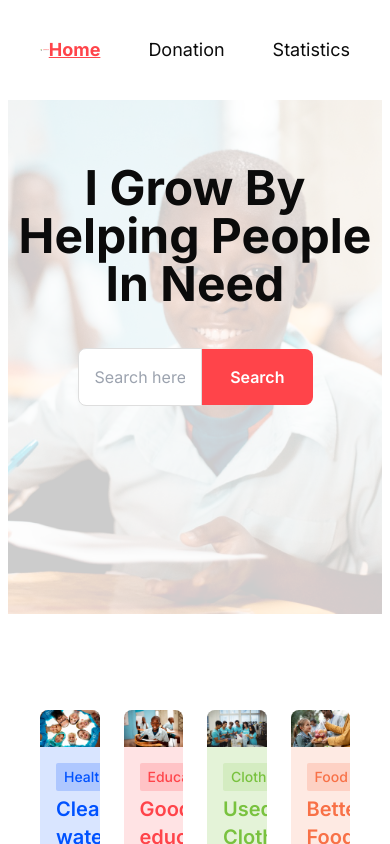
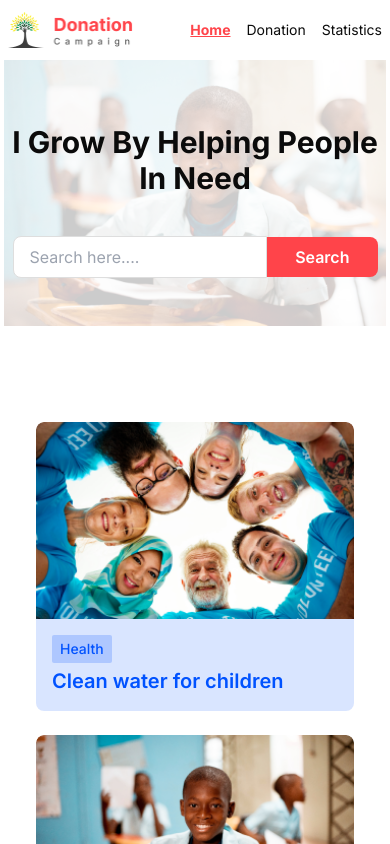
Before and after one commit to FAHIM-33/A8-Donation-canpaign, a React (Vite) app: page / in a window 390 px wide. Shown: the top 844 px of the page. Built offline with nearby package versions, Linux system fonts and the light colour scheme.

Commit message:
Home responsive

```diff
--- a/src/Components/Cards/Cardsss.jsx
+++ b/src/Components/Cards/Cardsss.jsx
@@ -13,7 +13,7 @@ const Cardsss = ({ text }) => {
     }, [])
 
     return (
-        <div className="grid grid-cols-4 gap-6 justify-center px-8">
+        <div className="grid grid-cols-1 md:grid-cols-2 lg:grid-cols-4 gap-6 justify-center px-8">
             {
                 searchedDonates.length > 0 ?
                 searchedDonates.map(donate => <Card
--- a/src/Components/DonatedCard/DonatedCard.jsx
+++ b/src/Components/DonatedCard/DonatedCard.jsx
@@ -1,33 +1,34 @@
 import pt from 'prop-types'
+import { NavLink } from 'react-router-dom';
 const DonatedCard = ({ donates }) => {
-    let { image, title, catagory, price, catagory_bg, card_bg, text_color } = donates;
+    let { id, image, title, catagory, price, catagory_bg, card_bg, text_color } = donates;
 
 
     return (
-        <div className='rounded-lg flex  overflow-hidden'
-        style={{backgroundColor: card_bg}}>
+        <div className='rounded-lg flex flex-col mx-auto w-fit md:flex-row overflow-hidden'
+            style={{ backgroundColor: card_bg }}>
             <figure className='w-full overflow-hidden  z-10'>
-                <img className=' h-full block' src={image} alt="" />
+                <img className='w-full h-full block' src={image} alt="" />
             </figure>
             <div
                 className='p-6 w-full flex flex-col'>
 
                 <p
                     className="font-medium text-sm rounded-sm w-fit py-1 px-2 mb-1"
-                    style={{ color: text_color,  backgroundColor: catagory_bg}}
+                    style={{ color: text_color, backgroundColor: catagory_bg }}
                 >{catagory}</p>
                 <h2 className='font-semibold text-2xl'>{title}</h2>
                 <h2
                     className='font-semibold flex-grow'
                     style={{ color: text_color }}
                 >${price}</h2>
-
-                <button
-                    className='text-lg font-semibold px-4 py-2 text-white rounded-[4px] w-fit'
-                    style={{
-                        backgroundColor: text_color
-                    }}
-                >View Details</button>
+                <NavLink to={`/details/${id}`}>
+                    <button
+                        className='text-lg font-semibold px-4 py-2 text-white rounded-[4px] w-fit'
+                        style={{
+                            backgroundColor: text_color
+                        }}
+                    >View Details</button></NavLink>
             </div>
         </div>
     );
--- a/src/Components/Navbar/Nav.jsx
+++ b/src/Components/Navbar/Nav.jsx
@@ -2,9 +2,9 @@ import { NavLink } from "react-router-dom";
 
 const Nav = () => {
     return (
-        <div className="flex justify-between py-9 items-center px-8">
-            <div><img src="/Logo.png" alt="" /></div>
-            <div className="flex gap-12 w-fit text-regular text-lg">
+        <div className="flex justify-between py-3 md:py-6 lg:py-9 items-center px-1 md:px-8">
+            <div className="w-1/3 md:w-auto"><img src="/Logo.png" alt="" /></div>
+            <div className="flex gap-4 md:gap-12 w-fit text-regular text-sm md:text-lg">
                 <NavLink to="/">Home</NavLink>
                 <NavLink to="/donation">Donation</NavLink>
                 <NavLink to="/stats">Statistics</NavLink>
--- a/src/MainLayout/MainLayout.jsx
+++ b/src/MainLayout/MainLayout.jsx
@@ -3,7 +3,7 @@ import Nav from "../Components/Navbar/Nav";
 
 const MainLayout = () => {
     return (
-        <div className="max-w-[1600px] mx-auto px-2 mb-48">
+        <div className="max-w-[1600px] mx-auto px-1 md:px-2 mb-10 md:mb-48">
             <Nav></Nav>
             <Outlet></Outlet>
         </div>
--- a/src/Pages/Donations/Donation.jsx
+++ b/src/Pages/Donations/Donation.jsx
@@ -25,8 +25,8 @@ const Donation = () => {
     }
 
     return (
-        <div className="mb-48 px-8">
-            <div className="grid grid-cols-2 justify-center gap-6 mt-20">
+        <div className="mb-0 md:mb-48 px-0 md:px-8">
+            <div className="grid grid-cols-1 lg:grid-cols-2 justify-center gap-6 mt-10 md:mt-20">
                 {
                     sliced.map(object => <DonatedCard
                         key={object.id}
--- a/src/Pages/Home/Banner.jsx
+++ b/src/Pages/Home/Banner.jsx
@@ -20,11 +20,14 @@ const Banner = () => {
     }
     return (
         <div>
-            <div className="banner pb-52 pt-16 mb-24">
-                <h1 className="text-5xl font-bold text-regular text-center">I Grow By Helping People In Need</h1>
+            <div className="banner pb-12 md:pb-36 lg:pb-52 pt-16 mb-24">
+                <h1 className="text-3xl md:text-5xl font-bold text-regular text-center">I Grow By Helping People In Need</h1>
                 <section className="flex justify-center items-center mt-10">
-                    <input onClick={enterKey} id='search-input' className="w-4/12 py-4 rounded-l-lg px-4 outline-none border border-[#DEDEDE]" type="text" placeholder="Search here...." />
-                    <button onClick={getWord} className="font-semibold py-4 bg-[#FF444A] text-white rounded-r-lg px-7">Search</button>
+                    <input
+                    onClick={enterKey}
+                    id='search-input'
+                    className="w-8/12 md:w-4/12 py-2 md:py-4 rounded-l-lg px-4 outline-none border border-[#DEDEDE]" type="text" placeholder="Search here...." />
+                    <button onClick={getWord} className="font-semibold py-2 md:py-4 bg-[#FF444A] text-white rounded-r-lg px-7">Search</button>
 
                 </section>
             </div>
```
